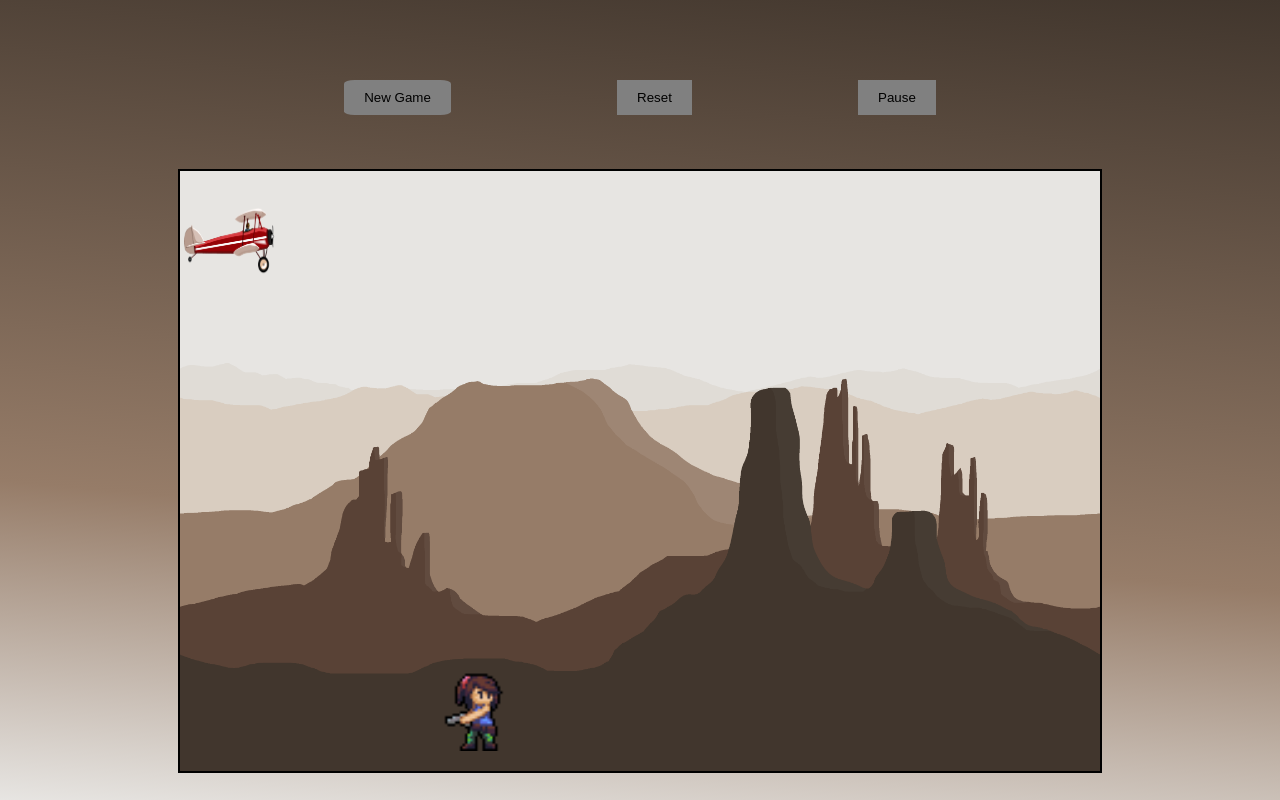
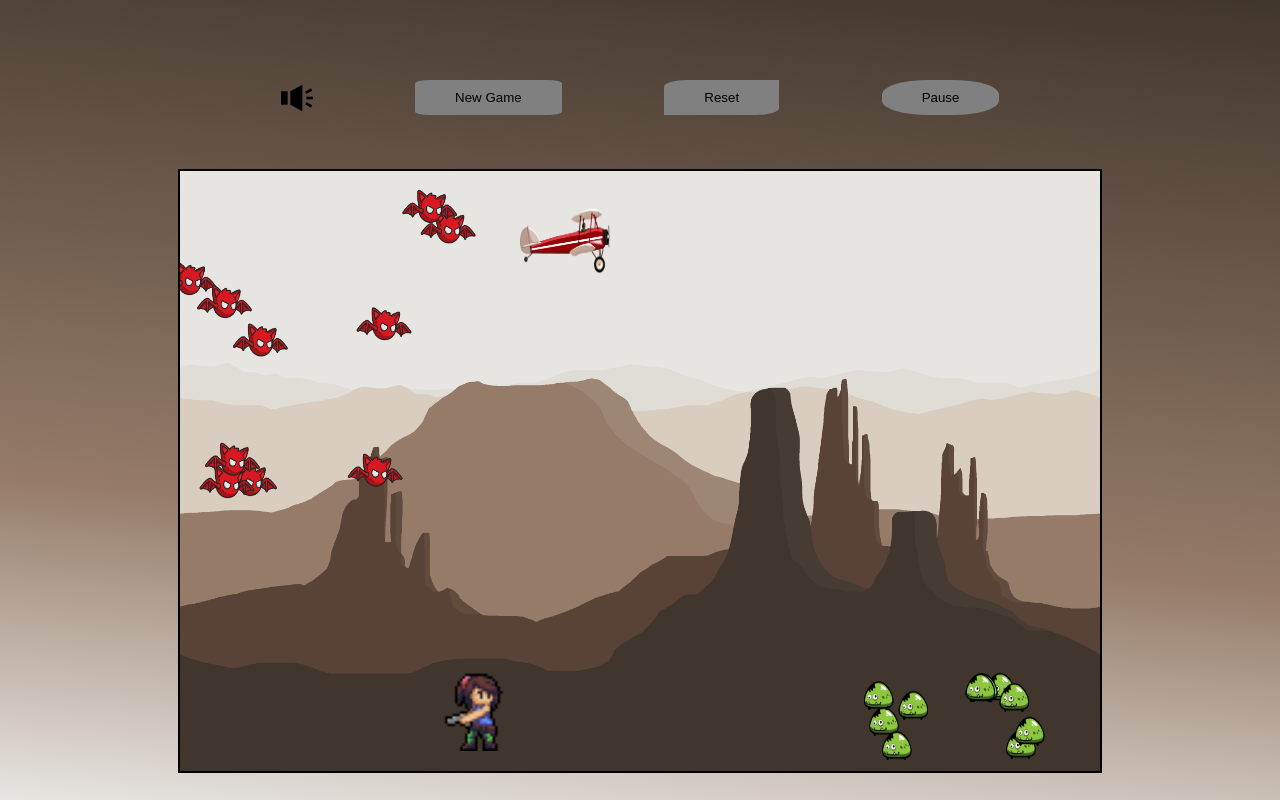
Before and after one commit to DavidFelix8/game-project-javascript, a plain HTML site: page index.html in a window 1280 px wide. Both pictures are taken after a click on the button "New Game". Drawn offline with Linux system fonts and the light colour scheme.

Commit message:
Bullets added, Sound, Button Volume and Buttons working, Missing collision between bullets and monsters

```diff
--- a/index.html
+++ b/index.html
@@ -13,14 +13,15 @@
       <!-- <img src="images/others/game-over.png" alt="" class="img_gameover" /> -->
     </div>
     <div id="buttons">
+      <img src="images/others/volumeUp.png" id="volumes" onclick="volumeChange(this)" />
       <div id="newGame">
-        <button class="newGame_button">New Game</button>
+        <button id="newGame_button">New Game</button>
       </div>
       <div id="reset">
-        <button class="reset_button">Reset</button>
+        <button id="reset_button">Reset</button>
       </div>
       <div id="pause">
-        <button class="pause_button">Pause</button>
+        <button id="pause_button">Pause</button>
       </div>
     </div>
     <canvas width="920" height="600"></canvas>
@@ -29,6 +30,7 @@
     <script src="scripts/controller.js"></script>
     <script src="scripts/background.js"></script>
     <script src="scripts/monster.js"></script>
+    <script src="scripts/monsterground.js"></script>
     <script src="scripts/bullet.js"></script>
     <script src="scripts/obstacle.js"></script>
     <script src="scripts/player.js"></script>
--- a/scripts/bullet.js
+++ b/scripts/bullet.js
@@ -1,47 +1,21 @@
-const PROJECTILE_SPEED = 10;
-const PROJECTILE_SIZE = 5;
+const bulletIcon = new Image();
+bulletIcon.src = 'images/others/BulletIcon.png';
 
 class Projectile {
-  constructor(game, positionX, positionY, direction) {
+  constructor(game, positionX, positionY, dir) {
     this.game = game;
     this.positionX = positionX;
     this.positionY = positionY;
-    /* this.vx = 5 * direction + vx; */
-    /*     this.width = 2;
-    this.height = 4; */
-    /*   this.yVel = -bullet.vel;
-    this.active = true; */
-    /* this.positionX = bulletX;
-    this.positionY = bulletY;
-    this.direction = direction;
-    this.speed = PROJECTILE_SPEED;
-    this.size = PROJECTILE_SIZE; */
+    this.width = 10;
+    this.height = 5;
+    this.direction = dir;
   }
 
   runLogic() {
-    /*     const { direction, speed, positionX, positionY } = this;
-
-    const vector = {
-      x: speed * Math.sin(direction),
-      y: speed * Math.cos(direction) * -1
-    };
-
-    this.positionX = {
-      x: position.x + vector.x
-    };
-    this.positionY = {
-      y: position.y + vector.y
-    };*/
-    /* this.x += this.vx;
-
-    projectile.push(
-      new Projectile(
-        this.player.positionX,
-        this.player.positionY + 4,
-        this.player.direction,
-        this.vx
-      )
-    ); */
+    if (this.direction === 'right') this.positionX += 2;
+    else {
+      this.positionX -= 2;
+    }
   }
 
   paint() {
@@ -49,9 +23,18 @@ class Projectile {
 
     context.save();
 
-    context.fillStyle = 'yellow';
-    context.fillRect(this.positionX, this.positionY, this.width, this.height);
-
-    context.restore;
+    if (this.direction === 'right') {
+      context.drawImage(bulletIcon, this.positionX, this.positionY, this.width, this.height);
+    } else {
+      context.scale(-1, 1);
+      context.drawImage(
+        bulletIcon,
+        -this.positionX - this.width,
+        this.positionY,
+        this.width,
+        this.height
+      );
+    }
+    context.restore();
   }
 }
--- a/scripts/game.js
+++ b/scripts/game.js
@@ -1,3 +1,5 @@
+/* const backSong = new Audio('music/fundo.mp3'); */
+
 class Game {
   constructor($canvas) {
     this.$canvas = $canvas;
@@ -5,6 +7,7 @@ class Game {
     this.$canvas.width = $canvas.width;
     this.context = this.$canvas.getContext('2d');
     this.isRunning = false;
+    this.shoots = [];
     /* this.start = false;
     this.gameOver = false; */
 
@@ -17,38 +20,57 @@ class Game {
     this.scoreboard = new Scoreboard(this);
 
     this.monsters = [];
+    this.monsterground = [];
+
+    //Make Sound Off
+  }
+
+  makeMonster() {
     for (let i = 0; i < 10; i++) {
       let monster = new Monster(this);
       this.monsters.push(monster);
+    }
+    for (let i = 0; i < 10; i++) {
+      let monsterground = new MonsterGround(this);
+      this.monsterground.push(monsterground);
     }
   }
 
   start() {
     this.reset();
-    this.loop();
+    this.makeMonster();
+    /* backng.play(); */
+
+    if (!this.animation) {
+      this.loop();
+    }
   }
 
   reset() {
-    this.isRunning = true;
+    this.clearScreen();
+    this.monsters = [];
     this.player.positionX = 260;
     this.player.positionY = 510;
+    this.isRunning = true;
   }
 
   pause() {
     if (this.isRunning) {
       this.isRunning = !this.isRunning;
+      document.getElementById('pause_button').innerText = 'Resume';
     } else {
       this.isRunning = !this.isRunning;
+      document.getElementById('pause_button').innerText = 'Pause';
       this.loop();
     }
+    backSong.pause();
   }
 
   loop() {
     this.runLogic();
     this.paint();
-
     if (this.isRunning) {
-      window.requestAnimationFrame(() => this.loop());
+      this.animation = window.requestAnimationFrame(() => this.loop());
     }
   }
 
@@ -61,6 +83,10 @@ class Game {
     for (let monster of this.monsters) {
       monster.draw();
     }
+    for (let monsterground of this.monsterground) {
+      monsterground.draw();
+    }
+    for (let shoot of this.shoots) shoot.paint();
   }
 
   clearScreen() {
@@ -72,6 +98,9 @@ class Game {
     this.player.runLogic();
     for (let monster of this.monsters) {
       monster.runLogic();
+    }
+    for (let monsterground of this.monsterground) {
+      monsterground.runLogic();
     }
 
     // Jump
@@ -86,6 +115,42 @@ class Game {
     this.player.velocityY = this.player.nextVelY;
     this.player.positionX = this.player.nextPosX;
     this.player.positionY = this.player.nextPosY;
+
+    //Shoot
+    const positionX = this.player.positionX;
+    const positionY = this.player.positionY;
+    const width = this.player.playerWidth;
+    const height = this.player.playerHeight;
+
+    if (keys.f in keysDown) {
+      if (this.player.lastPressed === 'right') {
+        const shoot = new Projectile(this, positionX + width, positionY + height / 2, 'right');
+        this.shoots.push(shoot);
+      } else {
+        const shoot = new Projectile(this, positionX + width, positionY + height / 2, 'left');
+        this.shoots.push(shoot);
+      }
+    }
+
+    for (let shoot of this.shoots) {
+      shoot.runLogic();
+      for (let i = 0; i < this.monsters.length; i++) {
+        let found = false;
+
+        if (found) this.monsters.splice(i, 1);
+        if (shoot.positionX === this.$canvas.width || shoot.positionX === 0) {
+          this.shoots.splice(i, 1);
+        }
+      }
+      for (let i = 0; i < this.monsterground.length; i++) {
+        let found = false;
+
+        if (found) this.monster.splice(i, 1);
+        if (shoot.positionX === this.$canvas.width || shoot.positionX === 0) {
+          this.shoots.splice(i, 1);
+        }
+      }
+    }
   }
 
   clear() {
@@ -93,3 +158,12 @@ class Game {
     this.context.clearRect(0, 0, width, height);
   }
 }
+
+function volumeChange(change) {
+  const volDown = 'images/others/volumeDown.png';
+  const volUp = 'images/others/volumeUp.png';
+  change.src = change.bln ? volDown : volUp;
+  change.bln = !change.bln;
+
+  discover = volDown ? backSong.pause() : backSong.play();
+}
--- a/scripts/main.js
+++ b/scripts/main.js
@@ -2,9 +2,9 @@ const $canvas = document.querySelector('canvas');
 const game = new Game($canvas);
 
 window.addEventListener('load', () => {
-  /*  const $btnNewGame = document.getElementsByClassName('newGame_button');
-  const $btnReset = document.getElementsByClassName('reset_button');
-  const $btnPause = document.getElementsByClassName('pause_button');
+  const $btnNewGame = document.getElementById('newGame_button');
+  const $btnReset = document.getElementById('reset_button');
+  const $btnPause = document.getElementById('pause_button');
 
   $btnNewGame.addEventListener('click', () => {
     game.start();
@@ -14,7 +14,17 @@ window.addEventListener('load', () => {
   });
   $btnPause.addEventListener('click', () => {
     game.pause();
-  }); */
+  });
+});
 
-  game.start();
-});
+/* window.onload = function() {
+  this.document.getElementsByClassName('newGame_button').onclick = function() {
+    game.start();
+    this.document.getElementsByClassName('reset_button').onclick = function() {
+      game.reset();
+      this.document.getElementsByClassName('pause_button').onclick = function() {
+        game.pause();
+      };
+    };
+  };
+}; */
--- a/scripts/monster.js
+++ b/scripts/monster.js
@@ -8,18 +8,6 @@ class Monster {
     this.widthB = 60;
     this.heightB = 60;
     this.wings = 1;
-    //Dorver
-    this.positionXD = 0;
-    this.positionYD = 0;
-    this.velocityXD = 2;
-    this.widthD = 60;
-    this.heightD = 80;
-    //Green
-    this.positionXG = 900;
-    this.positionYG = 0;
-    this.velocityXG = 2;
-    this.widthG = 30;
-    this.heightG = 30;
     this.setRandomPosition();
   }
 
@@ -28,12 +16,8 @@ class Monster {
     this.velocityX = Math.floor(Math.random() * 3); */
     //Height
     this.positionYB = Math.random() * 300;
-    this.positionYD = 380 + Math.random() * 60;
-    this.positionYG = 500 + Math.random() * 60;
     //Width
     this.velocityXB = 0.3 + Math.random() * 2;
-    this.velocityXD = Math.random() * 2;
-    this.velocityXG = 0.3 + Math.random() * -1;
   }
 
   draw() {
@@ -65,20 +49,6 @@ class Monster {
         this.heightB
       );
     }
-    context.drawImage(
-      dorver_image,
-      this.positionXD - 100,
-      this.positionYD,
-      this.widthD,
-      this.heightD
-    );
-    context.drawImage(
-      greenAnima_image,
-      this.positionXG - 100,
-      this.positionYG,
-      this.widthG,
-      this.heightG
-    );
   }
 
   checkCollision() {
@@ -92,28 +62,11 @@ class Monster {
     let batY = this.positionYB;
     let batWidth = this.widthB;
     let batHeight = this.heightB;
-    let dorverX = this.positionXD;
-    let dorverY = this.positionYD;
-    let dorverWidth = this.widthD;
-    let dorverHeight = this.heightD;
-    let greenAnimaX = this.positionXG;
-    let greenAnimaY = this.positionYG;
-    let greenAnimaWidth = this.widthG;
-    let greenAnimaHeight = this.heightG;
-
     if (
-      (playerX + playerWidth > batX &&
-        playerX < batX + batWidth &&
-        playerY + playerHeight > batY &&
-        playerY < batY + batHeight) ||
-      (playerX + playerWidth > dorverX &&
-        playerX < dorverX + dorverWidth &&
-        playerY + playerHeight > dorverY &&
-        playerY < dorverY + dorverHeight) ||
-      (playerX + playerWidth > greenAnimaX &&
-        playerX < greenAnimaX + greenAnimaWidth &&
-        playerY + playerHeight > greenAnimaY &&
-        playerY < greenAnimaY + greenAnimaHeight)
+      playerX + playerWidth > batX &&
+      playerX < batX + batWidth &&
+      playerY + playerHeight > batY &&
+      playerY < batY + batHeight
     ) {
       this.game.isRunning = false;
     }
@@ -121,8 +74,6 @@ class Monster {
 
   runLogic() {
     this.positionXB += this.velocityXB;
-    this.positionXD += this.velocityXD;
-    this.positionXG += this.velocityXG;
     this.checkCollision();
     /* this.positionY += this.velocityY; */
     /* if (this.positionX < -1 || this.positionX > width) this.velocityX *= 4; */
--- /dev/null
+++ b/scripts/monsterground.js
@@ -0,0 +1,52 @@
+class MonsterGround {
+  constructor(game) {
+    this.game = game;
+    //Green
+    this.positionXG = 900;
+    this.positionYG = 0;
+    this.velocityXG = 2;
+    this.widthG = 30;
+    this.heightG = 30;
+    this.setRandomPosition();
+  }
+  setRandomPosition() {
+    //Height
+    this.positionYG = 500 + Math.random() * 60;
+    //Width
+    this.velocityXG = 0.3 + Math.random() * -1;
+  }
+  checkCollision() {
+    const player = this.game.player;
+    let playerX = player.positionX + 80;
+    let playerY = player.positionY + 20;
+    let playerWidth = player.playerWidth;
+    let playerHeight = player.playerHeight;
+
+    let greenAnimaX = this.positionXG;
+    let greenAnimaY = this.positionYG;
+    let greenAnimaWidth = this.widthG;
+    let greenAnimaHeight = this.heightG;
+
+    if (
+      playerX + playerWidth > greenAnimaX &&
+      playerX < greenAnimaX + greenAnimaWidth &&
+      playerY + playerHeight > greenAnimaY &&
+      playerY < greenAnimaY + greenAnimaHeight
+    ) {
+      this.game.isRunning = false;
+    }
+  }
+  runLogic() {
+    this.positionXG += this.velocityXG;
+    this.checkCollision();
+  }
+  draw() {
+    context.drawImage(
+      greenAnima_image,
+      this.positionXG - 100,
+      this.positionYG,
+      this.widthG,
+      this.heightG
+    );
+  }
+}
--- a/scripts/player.js
+++ b/scripts/player.js
@@ -1,15 +1,30 @@
-const playerImage = new Image();
-playerImage.src = './images/player/player_idle_right.gif';
+const playerImageIdle = new Image();
+playerImageIdle.src = './images/player/player_idle_right.gif';
+
+const playerImageRight = new Image();
+playerImageRight.src = './images/player/player_run_right.gif';
+
+const playerImageLeft = new Image();
+playerImageLeft.src = './images/player/player_run_left.gif';
+
+const playerImageShootRight = new Image();
+playerImageShootRight.src = './images/player/player_shoot_right.gif';
+
+const playerImageShootLeft = new Image();
+playerImageShootLeft.src = './images/player/player_shoot_left.gif';
+
+/* const playerImageDeadLeft = new Image();
+playerImageDeadLeft.src = './images/player/player_death_left.gif'; */
 
 class Player {
   constructor(game) {
     this.game = game;
-    this.width = context.canvas.width;
     this.height = 100;
     this.positionX = 260;
     this.positionY = 510;
     this.playerWidth = 80;
     this.playerHeight = 80;
+    this.playerHeightShoot = 100;
     this.velocityX = 0;
     this.velocityY = 0;
     this.gravity = 10;
@@ -18,26 +33,28 @@ class Player {
     this.nextVelY = 0;
     this.nextPosX = 0;
     this.nextPosY = 0;
-    /*  this.playerImage = playerPaused; */
     this.jumping = false;
     this.move = 0;
     this.score = 0;
     this.direction = 'idle';
+    this.image = playerImageIdle;
+    this.imageShoot = playerImageIdle;
+    this.lastPressed = '';
   }
 
   //Movements
   moveRight() {
-    /* if (this.positionX < 820) { */
-    this.positionX += 50;
-    this.direction = 'right';
-    /*  } */
+    if (this.positionX < 820) {
+      this.positionX += 1;
+      this.direction = 'right';
+    }
   }
 
   moveLeft() {
-    /* if (this.positionX > 0) { */
-    this.positionX -= 50;
-    this.direction = 'left';
-    /* } */
+    if (this.positionX > 0) {
+      this.positionX -= 1;
+      this.direction = 'left';
+    }
   }
 
   jump() {
@@ -58,34 +75,43 @@ class Player {
 
     //const $canvas = context.canvas;
     context.save();
+
+    // Player change when clicked
+
+    if (this.direction === 'idle') {
+      this.image = playerImageIdle;
+    } else if (this.direction === 'right') {
+      this.image = playerImageRight;
+      this.lastPressed = 'right';
+    } else if (this.direction === 'left') {
+      this.image = playerImageLeft;
+      this.lastPressed = 'left';
+    } else if (this.lastPressed === 'right' && this.direction === 'shoot') {
+      /* this.imageShoot = playerImageShootRight; */
+      this.image = playerImageShootRight;
+    } else if (this.lastPressed === 'left' && this.direction === 'shoot') {
+      /* this.imageShoot = playerImageShootLeft; */
+      this.image = playerImageShootLeft;
+    } else {
+      this.image = playerImageIdle;
+    }
+
     context.drawImage(
-      playerImage,
+      this.image,
       this.positionX,
       this.positionY,
       this.playerWidth,
       this.playerHeight
     );
+    /* context.clearRect(this.image, this.positionX, this.positionY, canvas.width, canvas.height);
 
-    // Player change when clicked
-    /* let playerImage = ''; */
-
-    /*   if (player.direction === 'idle') {
-      player_Image = './images/player/player_idle_right.gif';
-    } else if (player.direction === 'right') {
-      playerImage = './images/player/player_run_right.gif';
-    } else if (player.direction === 'left') {
-      playerImage = 'images/player/player_run_left.gif';
-    } else if (player.direction === 'right' && key === 'shoot') {
-      playerImage = 'images/player/player_shoot_right.gif';
-    } else if (player.direction === 'left' && key === 'shoot') {
-      playerImage = 'images/player/player_shoot_left.gif';
-    }
-    const playerImage = new Image();
-    playerImage.src = player_Img;
-    playerImage.addEventListener('load', () => {
-      context.drawImage(playerImage, 260, 510);
-    }); */
-
+    context.drawImage(
+      this.imageShoot,
+      this.positionX,
+      this.positionY,
+      this.playerWidth,
+      this.playerHeightShoot
+    ); */
     context.restore();
   }
 
@@ -94,11 +120,14 @@ class Player {
     if (keys.right in keysDown) {
       this.move = 1;
       this.direction = 'right';
-      //this.moveRight();
+      this.moveRight();
     } else if (keys.left in keysDown) {
       this.move = -1;
       this.direction = 'left';
-      //this.moveLeft();
+      this.moveLeft();
+    } else if (keys.f in keysDown) {
+      this.direction = 'shoot';
+      this.shoot();
     } else {
       this.move = 0;
     }
--- a/scripts/scoreboard.js
+++ b/scripts/scoreboard.js
@@ -7,7 +7,7 @@ class Scoreboard {
     context.font = '20px monospace';
     context.fillStyle = 'black';
 
-    context.fillText('Score' + player.score, 0, 530);
+    context.fillText('Score' + game.score, 0, 530);
   } */
 
   //Start Game
@@ -32,6 +32,8 @@ class Scoreboard {
       context.fillText('Game Over', 170, 220);
     } */
 
+  //Win
+
   runlogic() {
     /*  this.score(); */
   }
--- a/style.css
+++ b/style.css
@@ -32,7 +32,7 @@ body {
 
 /*Make it amplified*/
 canvas {
-  display: block:
+  display: block;
   /*transform: scale(1.5);*/
   align-self: center;
   justify-self: center;
@@ -46,37 +46,44 @@ canvas {
   align-items: center;
 }
 
-.newGame_button {
-  padding: 1rem 2rem;
+#newGame_button {
+  padding: 1rem 4rem;
   background-color: grey;
   border: none;
   outline: 0;
   border-radius: 10%;
 }
 
-.newGame_button:hover {
-  padding: 1rem 3rem;
+#newGame_button:hover {
+  padding: 1rem 6rem;
   background-color: orange;
 }
 
-.reset_button {
-  padding: 1rem 2rem;
+#reset_button {
+  padding: 1rem 4rem;
   background-color: grey;
   border: none;
   outline: 0;
+  border-top-left-radius: 20%;
+  border-bottom-right-radius: 20%;
 }
 
-.reset_button:hover {
+#reset_button:hover {
   background-color: orange;
+  border-top-left-radius: 0%;
+  border-bottom-right-radius: 0%;
+  border-top-right-radius: 20%;
+  border-bottom-left-radius: 20%;
 }
 
-.pause_button {
-  padding: 1rem 2rem;
+#pause_button {
+  padding: 1rem 4rem;
   background-color: grey;
   border: none;
   outline: 0;
+  border-radius: 40%;
 }
 
-.pause_button:hover {
+#pause_button:hover {
   background-color: orange;
 }
```
Also changed, not shown: scripts/variable.js (+21 -0 lines), images/others/BulletIcon.png (added), images/others/volumeDown.png (added), images/others/volumeUp.png (added), 1 other file.
